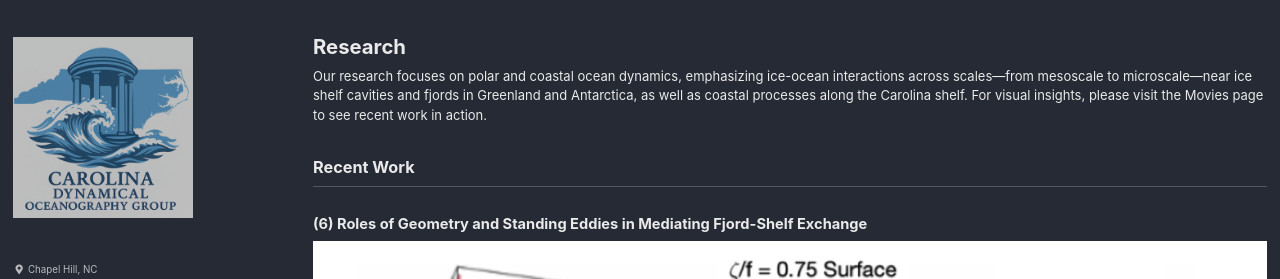
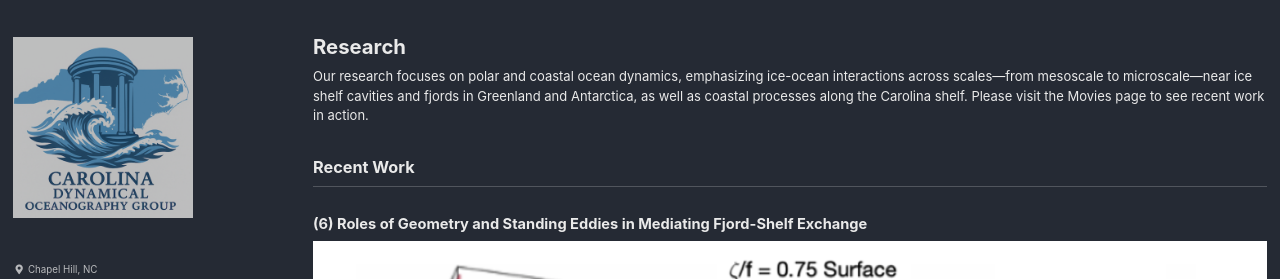
Before and after one commit to unc-ocean-dynamics/unc-ocean-dynamics.github.io, a Jekyll site: the page built from _pages/research.md, in a window 1280 px wide and 900 px high. Shown: the part 309-588 px from the top of the window. Built offline with Jekyll 4.4.1, drawn with Linux system fonts in a browser that asks for light colours; cached includes are drawn as plain includes.

Commit message:
Update research.md

```diff
--- a/_pages/research.md
+++ b/_pages/research.md
@@ -5,7 +5,7 @@
 permalink: /research/
 ---
 
-Our research focuses on polar and coastal ocean dynamics, emphasizing ice-ocean interactions across scales—from mesoscale to microscale—near ice shelf cavities and fjords in Greenland and Antarctica, as well as coastal processes along the Carolina shelf. For visual insights, please visit the Movies page to see recent work in action.
+Our research focuses on polar and coastal ocean dynamics, emphasizing ice-ocean interactions across scales—from mesoscale to microscale—near ice shelf cavities and fjords in Greenland and Antarctica, as well as coastal processes along the Carolina shelf. Please visit the Movies page to see recent work in action.
 
 
 ## Recent Work
```
